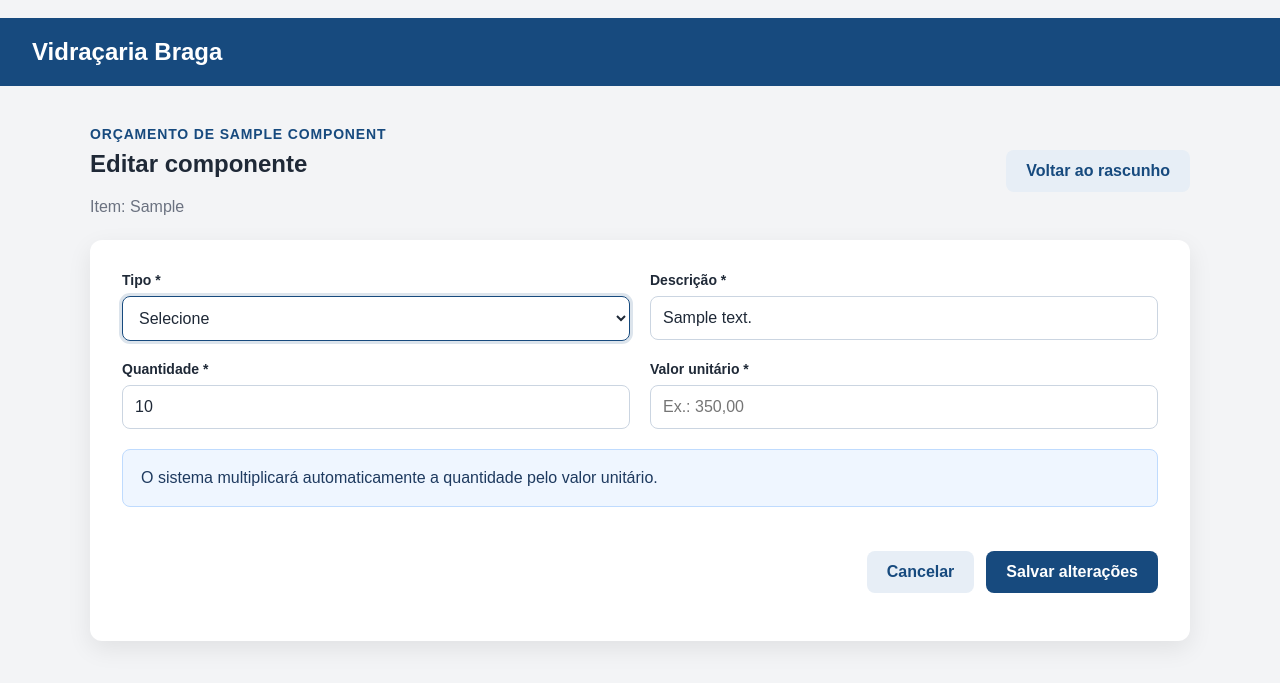
After one commit to diogozarpelo/braga-budget, a Flask app: template app/templates/edit_quote_item_component.html in a window 1280 px wide. The commit adds this page. Shown: the top 683 px of the page. Run offline with Flask 3, Linux system fonts and the light colour scheme; the template is opened without the code that fills it: most values are stand-ins (such as "Sample title", 1, 10 or a date in 2020).

Commit message:
feat: add quotation component editing

```diff
--- a/app/static/css/styles.css
+++ b/app/static/css/styles.css
@@ -706,3 +706,32 @@ body.modal-open {
     text-align: center;
     white-space: nowrap;
 }
+
+.component-value-actions {
+    display: flex;
+    align-items: center;
+    gap: 12px;
+}
+
+.component-edit {
+    display: inline-block;
+    padding: 5px 8px;
+    border-radius: 5px;
+    color: #174a7e;
+    background: #e7eef6;
+    font-size: 12px;
+    font-weight: bold;
+    text-decoration: none;
+}
+
+.component-edit:hover {
+    background: #d7e3f0;
+}
+
+@media (max-width: 600px) {
+    .component-value-actions {
+        align-items: flex-start;
+        flex-direction: column;
+        gap: 8px;
+    }
+}
--- /dev/null
+++ b/app/templates/edit_quote_item_component.html
@@ -0,0 +1,111 @@
+{% extends "base.html" %}
+
+{% block title %}Editar componente | Vidraçaria Braga{% endblock %}
+
+{% block content %}
+<section class="page-header">
+    <div>
+        <p class="eyebrow">Orçamento de {{ component["client_name"] }}</p>
+        <h2>Editar componente</h2>
+        <p>Item: {{ component["service_type"] }}</p>
+    </div>
+
+    <a
+        class="button button-secondary"
+        href="{{ url_for('main.quote_detail', quote_id=component['quote_id']) }}"
+    >
+        Voltar ao rascunho
+    </a>
+</section>
+
+<section class="card">
+    {% if error %}
+        <p class="alert alert-error">{{ error }}</p>
+    {% endif %}
+
+    <form method="post" class="form-grid" autocomplete="off">
+        <label class="field">
+            <span>Tipo *</span>
+            <select name="category" required autofocus>
+                <option value="">Selecione</option>
+                <option
+                    value="kit"
+                    {% if request.form.get('category', component['category']) == 'kit' %}selected{% endif %}
+                >
+                    Kit de instalação
+                </option>
+                <option
+                    value="accessory"
+                    {% if request.form.get('category', component['category']) == 'accessory' %}selected{% endif %}
+                >
+                    Acessório
+                </option>
+                <option
+                    value="other"
+                    {% if request.form.get('category', component['category']) == 'other' %}selected{% endif %}
+                >
+                    Outro material
+                </option>
+            </select>
+        </label>
+
+        <label class="field">
+            <span>Descrição *</span>
+            <input
+                type="text"
+                name="description"
+                list="component-descriptions"
+                value="{{ request.form.get('description', component['description']) }}"
+                placeholder="Ex.: Kit de instalação 2 m"
+                required
+            >
+        </label>
+
+        <datalist id="component-descriptions">
+            <option value="Kit de instalação 2 m">
+            <option value="Roldana">
+            <option value="Puxador">
+            <option value="Fechadura">
+        </datalist>
+
+        <label class="field">
+            <span>Quantidade *</span>
+            <input
+                type="number"
+                name="quantity"
+                value="{{ request.form.get('quantity', component['quantity']) }}"
+                min="1"
+                step="1"
+                required
+            >
+        </label>
+
+        <label class="field">
+            <span>Valor unitário *</span>
+            <input
+                type="text"
+                name="unit_price"
+                value="{{ request.form.get('unit_price', unit_price_for_input) }}"
+                placeholder="Ex.: 350,00"
+                inputmode="decimal"
+                required
+            >
+        </label>
+
+        <div class="info-box field-full">
+            O sistema multiplicará automaticamente a quantidade pelo valor unitário.
+        </div>
+
+        <div class="form-actions field-full">
+            <a
+                class="button button-secondary"
+                href="{{ url_for('main.quote_detail', quote_id=component['quote_id']) }}"
+            >
+                Cancelar
+            </a>
+
+            <button type="submit">Salvar alterações</button>
+        </div>
+    </form>
+</section>
+{% endblock %}
```
Also changed, not shown: app/routes.py (+102 -0 lines), app/templates/quote_detail.html (+19 -5 lines).
